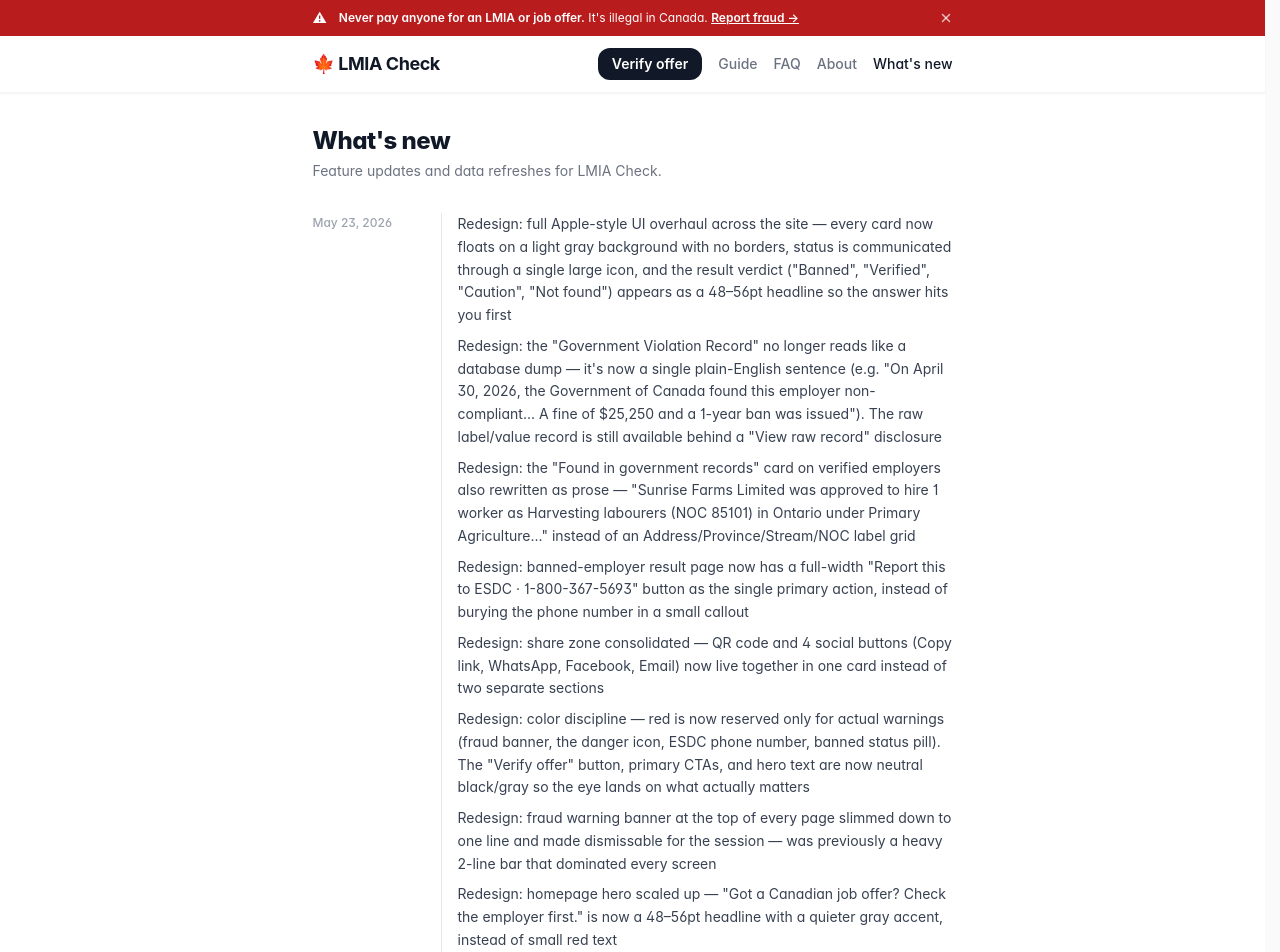
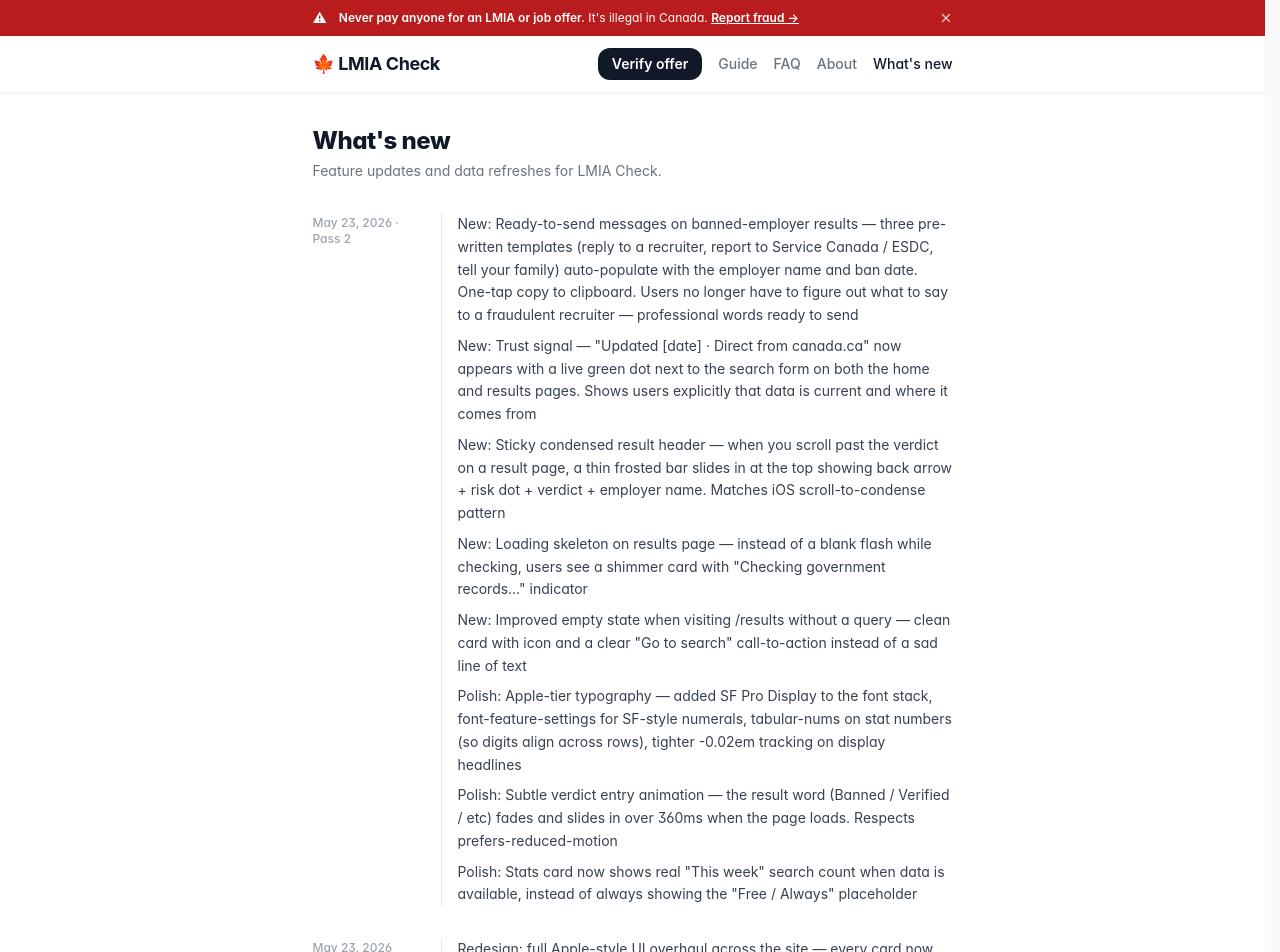
Before and after one commit to patnaikk/lmiaportal, a Next.js app: page /updates in a window 1280 px wide. Shown: the top 952 px of the page. Built offline with nearby package versions, Linux system fonts and the light colour scheme.

Commit message:
Add pass 2 changelog: trust signals, report templates, sticky header
Co-Authored-By: Claude Sonnet 4.6 <noreply@anthropic.com>

```diff
--- a/app/updates/page.tsx
+++ b/app/updates/page.tsx
@@ -9,6 +9,19 @@ export const metadata: Metadata = {
 }
 
 const updates: { date: string; items: React.ReactNode[] }[] = [
+  {
+    date: 'May 23, 2026 · Pass 2',
+    items: [
+      'New: Ready-to-send messages on banned-employer results — three pre-written templates (reply to a recruiter, report to Service Canada / ESDC, tell your family) auto-populate with the employer name and ban date. One-tap copy to clipboard. Users no longer have to figure out what to say to a fraudulent recruiter — professional words ready to send',
+      'New: Trust signal — "Updated [date] · Direct from canada.ca" now appears with a live green dot next to the search form on both the home and results pages. Shows users explicitly that data is current and where it comes from',
+      'New: Sticky condensed result header — when you scroll past the verdict on a result page, a thin frosted bar slides in at the top showing back arrow + risk dot + verdict + employer name. Matches iOS scroll-to-condense pattern',
+      'New: Loading skeleton on results page — instead of a blank flash while checking, users see a shimmer card with "Checking government records…" indicator',
+      'New: Improved empty state when visiting /results without a query — clean card with icon and a clear "Go to search" call-to-action instead of a sad line of text',
+      'Polish: Apple-tier typography — added SF Pro Display to the font stack, font-feature-settings for SF-style numerals, tabular-nums on stat numbers (so digits align across rows), tighter -0.02em tracking on display headlines',
+      'Polish: Subtle verdict entry animation — the result word (Banned / Verified / etc) fades and slides in over 360ms when the page loads. Respects prefers-reduced-motion',
+      'Polish: Stats card now shows real "This week" search count when data is available, instead of always showing the "Free / Always" placeholder',
+    ],
+  },
   {
     date: 'May 23, 2026',
     items: [
```
